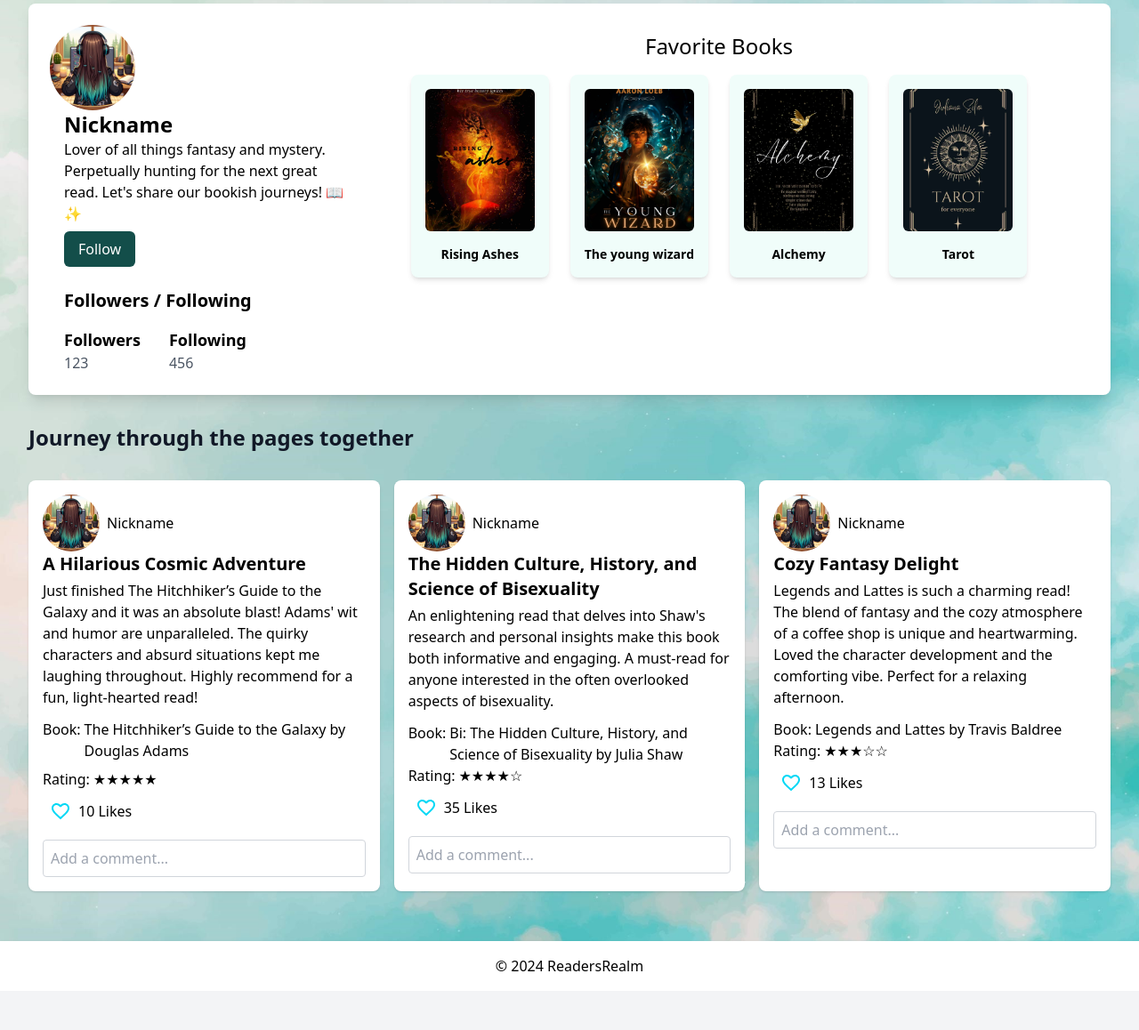
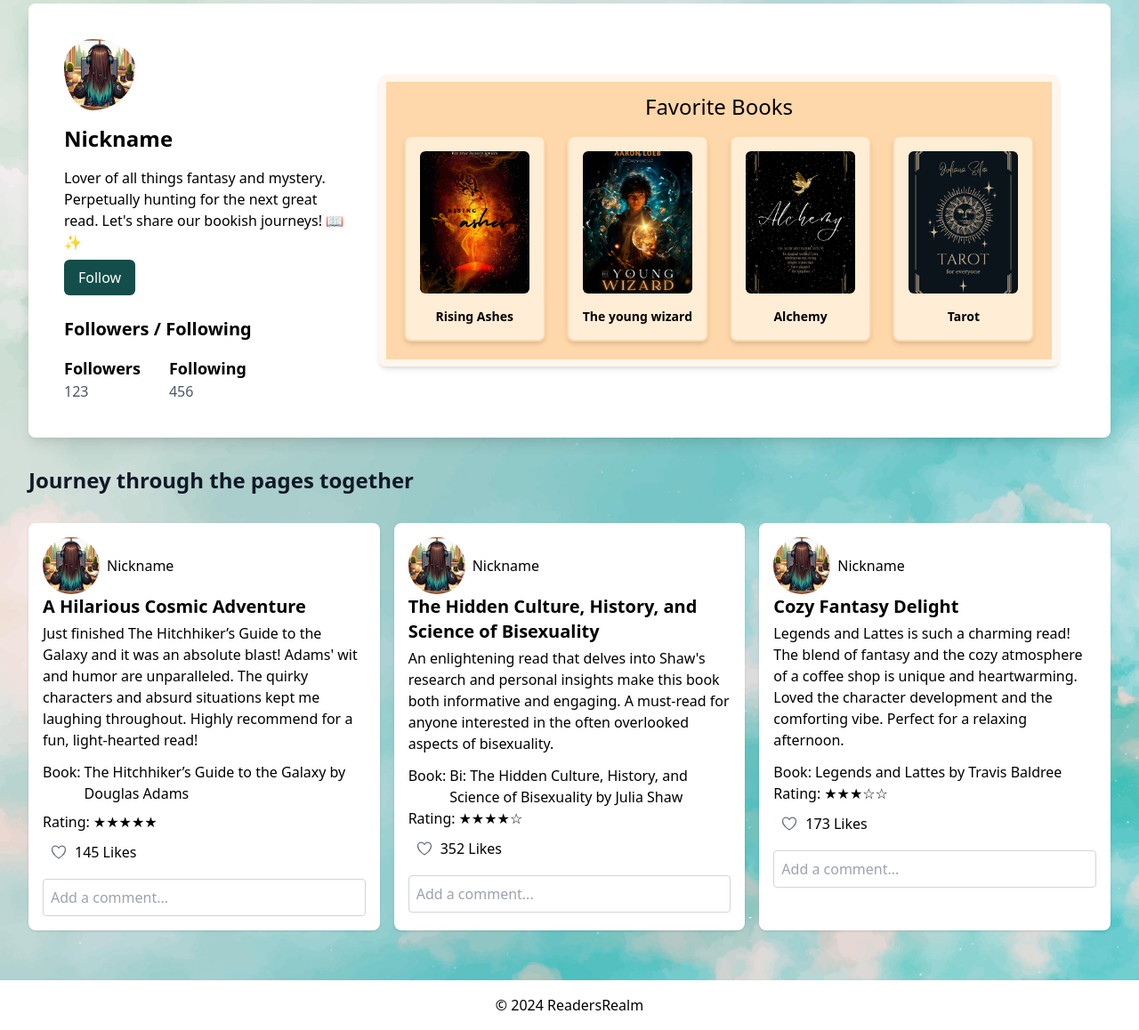
Before and after one commit to HelChris/readersrealm, a website: page profile/index.html in a window 1280 px wide. Shown: the part 140-1298 px from the top of the page at 89% size. Before the commit the page ends 1254 px from the top, so only its background shows below. Drawn offline with Linux system fonts and the light colour scheme.

Commit message:
update and implement suggestions

```diff
--- a/css/input.css
+++ b/css/input.css
@@ -10,6 +10,7 @@ body {
   background-image: url('../images/sky-background.jpg');
   background-size: cover;
   background-position: center;
+  background-repeat: no-repeat;
 }
 
 .active {
--- a/profile/index.html
+++ b/profile/index.html
@@ -16,7 +16,7 @@
   <header class="bg-white shadow">
     <div class="max-w-7xl mx-auto py-3 px-4 sm:px-6 lg:px-8 flex justify-between items-end">
       <div class="flex items-end">
-        <img src="/images/readersrealm-logov3.png" class="h-24">
+        <a href="../index.html"><img src="/images/readersrealm-logov3.png" class="h-24"></a>
       </div>
       <div>
         <nav class="flex  space-x-4">
@@ -31,9 +31,9 @@
     <section>
       <div class="bg-white p-6 rounded-lg shadow-lg flex flex-wrap">
         <div class="items-center space-x-4">
-          <img src="/images/avatar-small.jpg" alt="Profile Image" class="w-24 h-24 rounded-full">
+          <img src="/images/avatar-small.jpg" alt="Profile Image" class="pl-4 pt-4 w-24 rounded-full">
           <div>
-            <h2 class="text-2xl font-bold">Nickname</h2>
+            <h2 class="text-2xl font-bold pt-4 pb-4">Nickname</h2>
             <p class="max-w-xs">Lover of all things fantasy and mystery. Perpetually hunting for the next great read.
               Let's share our bookish journeys!
               📖✨</p>
@@ -49,27 +49,27 @@
               </div>
               <div>
                 <h4 class="text-lg font-semibold">Following</h4>
-                <p class="text-gray-600">456</p>
+                <p class="text-gray-600 mb-4">456</p>
               </div>
             </div>
           </div>
         </div>
-        <article class="max-w-4xl mx-auto  rounded-lg p-2">
-          <h2 class="text-2xl font-thin mb-4 text-center">Favorite Books</h2>
-          <div class="grid grid-cols-1 sm:grid-cols-2 md:grid-cols-2 lg:grid-cols-4 gap-6">
-            <div class="bg-teal-50 p-4 rounded-lg shadow-md">
+        <article class="max-w-4xl mx-auto my-auto rounded-lg p-1 bg-orange-200 border-orange-50 border-8 shadow-md">
+          <h2 class="text-2xl font-medium pt-2 text-center">Favorite Books</h2>
+          <div class="p-4 grid grid-cols-1 sm:grid-cols-2 md:grid-cols-2 lg:grid-cols-4 gap-6">
+            <div class="bg-orange-100 p-4 rounded-lg border-orange-200 border-2 shadow-md">
               <img src="/images/bookcover-1.jpg" alt="Book Title 1" class="w-full h-40 object-cover rounded-md mb-4">
               <h3 class="text-sm text-center font-semibold">Rising Ashes</h3>
             </div>
-            <div class="bg-teal-50 p-4 rounded-lg shadow-md">
+            <div class="bg-orange-100 p-4 rounded-lg border-orange-200 border-2 shadow-md">
               <img src="/images/bookcover-2.jpg" alt="Book Title 2" class="w-full h-40 object-cover rounded-md mb-4">
               <h3 class="text-sm text-center font-semibold">The young wizard</h3>
             </div>
-            <div class="bg-teal-50 p-4 rounded-lg shadow-md">
+            <div class="bg-orange-100 p-4 rounded-lg border-orange-200 border-2 shadow-md">
               <img src="/images/bookcover-3.jpg" alt="Book Title 2" class="w-full h-40 object-cover rounded-md mb-4">
               <h3 class="text-sm text-center font-semibold">Alchemy</h3>
             </div>
-            <div class="bg-teal-50 p-4 rounded-lg shadow-md">
+            <div class="bg-orange-100 p-4 rounded-lg border-orange-200 border-2 shadow-md">
               <img src="/images/bookcover-4.jpg" alt="Book Title 2" class="w-full h-40 object-cover rounded-md mb-4">
               <h3 class="text-sm text-center font-semibold">Tarot</h3>
             </div>
@@ -104,13 +104,15 @@
             <p class="pl-1">★★★★★</p>
           </div>
           <div class="flex justify-left items-center mt-2">
-            <button class=" px-2 py-1 rounded flex items-center">
-              <svg xmlns="http://www.w3.org/2000/svg" width="24" height="24" viewBox="0 0 24 24">
-                <path fill="#00d8f5"
-                  d="m12.1 18.55l-.1.1l-.11-.1C7.14 14.24 4 11.39 4 8.5C4 6.5 5.5 5 7.5 5c1.54 0 3.04 1 3.57 2.36h1.86C13.46 6 14.96 5 16.5 5c2 0 3.5 1.5 3.5 3.5c0 2.89-3.14 5.74-7.9 10.05M16.5 3c-1.74 0-3.41.81-4.5 2.08C10.91 3.81 9.24 3 7.5 3C4.42 3 2 5.41 2 8.5c0 3.77 3.4 6.86 8.55 11.53L12 21.35l1.45-1.32C18.6 15.36 22 12.27 22 8.5C22 5.41 19.58 3 16.5 3" />
+            <button class="px-2 py-1 rounded flex items-center">
+              <svg xmlns="http://www.w3.org/2000/svg" fill="none" viewBox="0 0 24 24" stroke-width="1.5"
+                stroke="currentColor"
+                class="w-5 h-5 text-gray-500 hover:text-teal-500 hover:fill-teal-500 focus:text-teal-500 focus:fill-teal-500">
+                <path stroke-linecap="round" stroke-linejoin="round"
+                  d="M21 8.25c0-2.485-2.099-4.5-4.688-4.5-1.935 0-3.597 1.126-4.312 2.733-.715-1.607-2.377-2.733-4.313-2.733C5.1 3.75 3 5.765 3 8.25c0 7.22 9 12 9 12s9-4.78 9-12Z" />
               </svg>
             </button>
-            <p>10 Likes</p>
+            <p>145 Likes</p>
           </div>
           <div class="mt-4">
             <input type="text" placeholder="Add a comment..." class="w-full p-2 border border-gray-300 rounded">
@@ -137,12 +139,14 @@
           </div>
           <div class="flex justify-left items-center mt-2">
             <button class=" px-2 py-1 rounded flex items-center">
-              <svg xmlns="http://www.w3.org/2000/svg" width="24" height="24" viewBox="0 0 24 24">
-                <path fill="#00d8f5"
-                  d="m12.1 18.55l-.1.1l-.11-.1C7.14 14.24 4 11.39 4 8.5C4 6.5 5.5 5 7.5 5c1.54 0 3.04 1 3.57 2.36h1.86C13.46 6 14.96 5 16.5 5c2 0 3.5 1.5 3.5 3.5c0 2.89-3.14 5.74-7.9 10.05M16.5 3c-1.74 0-3.41.81-4.5 2.08C10.91 3.81 9.24 3 7.5 3C4.42 3 2 5.41 2 8.5c0 3.77 3.4 6.86 8.55 11.53L12 21.35l1.45-1.32C18.6 15.36 22 12.27 22 8.5C22 5.41 19.58 3 16.5 3" />
+              <svg xmlns="http://www.w3.org/2000/svg" fill="none" viewBox="0 0 24 24" stroke-width="1.5"
+                stroke="currentColor"
+                class="w-5 h-5 text-gray-500 hover:text-teal-500 hover:fill-teal-500 focus:text-teal-500 focus:fill-teal-500">
+                <path stroke-linecap="round" stroke-linejoin="round"
+                  d="M21 8.25c0-2.485-2.099-4.5-4.688-4.5-1.935 0-3.597 1.126-4.312 2.733-.715-1.607-2.377-2.733-4.313-2.733C5.1 3.75 3 5.765 3 8.25c0 7.22 9 12 9 12s9-4.78 9-12Z" />
               </svg>
             </button>
-            <p>35 Likes</p>
+            <p>352 Likes</p>
           </div>
           <div class="mt-4">
             <input type="text" placeholder="Add a comment..." class="w-full p-2 border border-gray-300 rounded">
@@ -170,12 +174,14 @@
           </div>
           <div class="flex justify-left items-center mt-2">
             <button class=" px-2 py-1 rounded flex items-center">
-              <svg xmlns="http://www.w3.org/2000/svg" width="24" height="24" viewBox="0 0 24 24">
-                <path fill="#00d8f5"
-                  d="m12.1 18.55l-.1.1l-.11-.1C7.14 14.24 4 11.39 4 8.5C4 6.5 5.5 5 7.5 5c1.54 0 3.04 1 3.57 2.36h1.86C13.46 6 14.96 5 16.5 5c2 0 3.5 1.5 3.5 3.5c0 2.89-3.14 5.74-7.9 10.05M16.5 3c-1.74 0-3.41.81-4.5 2.08C10.91 3.81 9.24 3 7.5 3C4.42 3 2 5.41 2 8.5c0 3.77 3.4 6.86 8.55 11.53L12 21.35l1.45-1.32C18.6 15.36 22 12.27 22 8.5C22 5.41 19.58 3 16.5 3" />
+              <svg xmlns="http://www.w3.org/2000/svg" fill="none" viewBox="0 0 24 24" stroke-width="1.5"
+                stroke="currentColor"
+                class="w-5 h-5 text-gray-500 hover:text-teal-500 hover:fill-teal-500 focus:text-teal-500 focus:fill-teal-500">
+                <path stroke-linecap="round" stroke-linejoin="round"
+                  d="M21 8.25c0-2.485-2.099-4.5-4.688-4.5-1.935 0-3.597 1.126-4.312 2.733-.715-1.607-2.377-2.733-4.313-2.733C5.1 3.75 3 5.765 3 8.25c0 7.22 9 12 9 12s9-4.78 9-12Z" />
               </svg>
             </button>
-            <p>13 Likes</p>
+            <p>173 Likes</p>
           </div>
           <div class="mt-4">
             <input type="text" placeholder="Add a comment..." class="w-full p-2 border border-gray-300 rounded">
```
Also changed, not shown: feed/index.html (+25 -16 lines), README.md, css/style.css.
